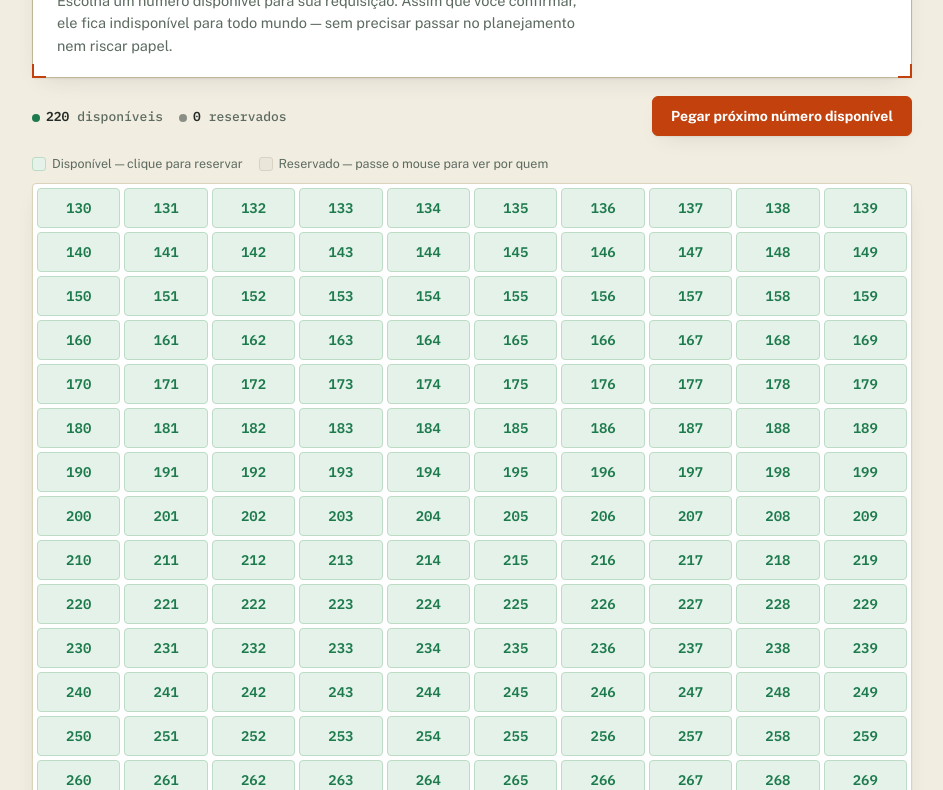
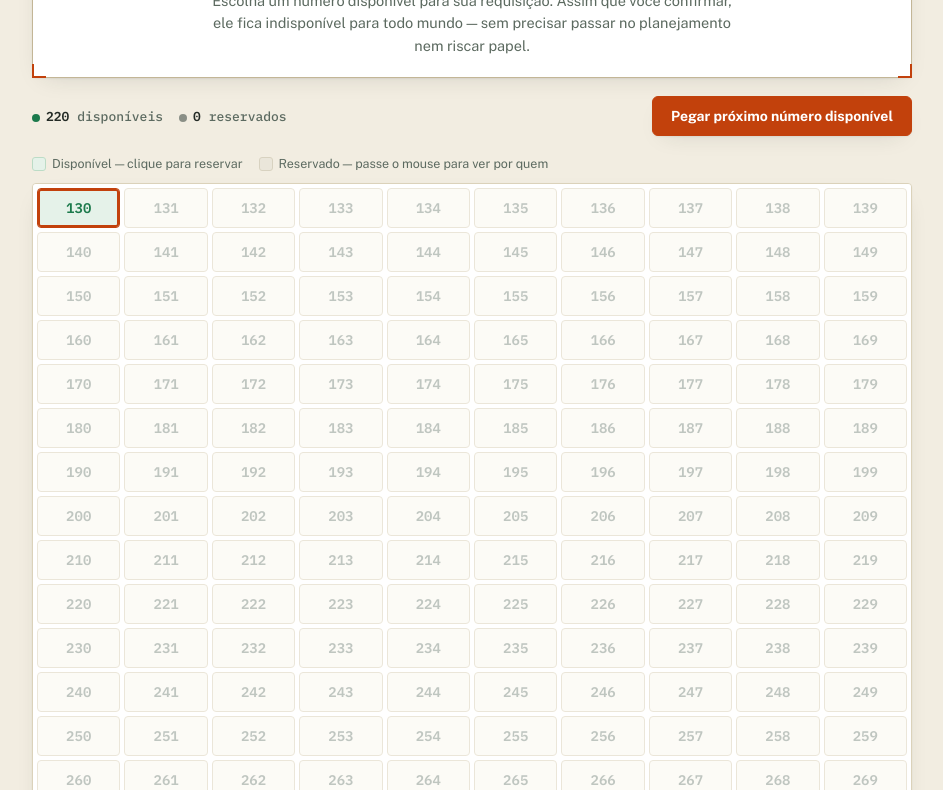
Before and after one commit to Ryan-Wes/painel-rmo, a plain HTML site: page index.html in a window 1280 px wide. Shown: the part 119-909 px from the top of the page, without its empty margins (168-1111 px from the left). Drawn offline with nearby package versions, Linux system fonts and the light colour scheme; no server answers.

Commit message:
Centraliza cabecalho e trava reserva em ordem sequencial

```diff
--- a/app.js
+++ b/app.js
@@ -33,19 +33,29 @@
 
   function render(){
     var availCount = 0, takenCount = 0;
+    var next = lowestAvailable();
     for(var n = MIN; n <= MAX; n++){
       var rec = state[n];
       var c = cells[n];
       if(rec){
         takenCount++;
         c.el.classList.add('taken');
+        c.el.classList.remove('locked', 'next');
         var when = '';
         try{ if(rec.takenAt) when = rec.takenAt.toDate().toLocaleDateString('pt-BR', {day:'2-digit', month:'2-digit'}); }catch(e){}
         c.tip.textContent = (rec.takenBy || 'alguém') + (when ? (' · ' + when) : ' · agora mesmo') + ' · clique para liberar';
       } else {
         availCount++;
         c.el.classList.remove('taken');
-        c.tip.textContent = '';
+        if(n === next){
+          c.el.classList.remove('locked');
+          c.el.classList.add('next');
+          c.tip.textContent = '';
+        } else {
+          c.el.classList.add('locked');
+          c.el.classList.remove('next');
+          c.tip.textContent = 'Reserve em ordem — pegue o ' + next + ' primeiro';
+        }
       }
     }
     document.getElementById('statAvail').textContent = availCount;
@@ -62,6 +72,8 @@
     if(!db){ return; }
     if(state[n]){
       releaseFlow(n);
+    } else if(n !== lowestAvailable()){
+      alert('As requisições são reservadas em ordem. Pegue o número ' + lowestAvailable() + ' primeiro.');
     } else {
       autoMode = false;
       openModal(n);
--- a/styles.css
+++ b/styles.css
@@ -64,6 +64,7 @@ body{
   padding:22px 24px 20px;
   box-shadow:var(--shadow);
   margin-bottom:18px;
+  text-align:center;
 }
 .corner{ position:absolute; width:14px; height:14px; }
 .corner.tl{top:-1px;left:-1px;border-top:2px solid var(--accent);border-left:2px solid var(--accent);}
@@ -81,7 +82,7 @@ h1{
   font-weight:800; font-size:clamp(22px,4vw,30px); letter-spacing:-0.01em;
   margin:0 0 6px; text-wrap:balance;
 }
-.sub{ color:var(--ink-soft); font-size:14.5px; line-height:1.55; margin:0; max-width:60ch; }
+.sub{ color:var(--ink-soft); font-size:14.5px; line-height:1.55; margin:0 auto; max-width:60ch; }
 
 /* ---------- Stat / action bar ---------- */
 .bar{ display:flex; flex-wrap:wrap; align-items:center; gap:14px; margin:16px 0 20px; }
@@ -130,6 +131,16 @@ button{ font:inherit; }
 .cell.taken{ border-color:var(--taken-line); background:var(--taken-bg); color:var(--taken); cursor:pointer; }
 .cell.taken .num{ text-decoration:line-through; text-decoration-thickness:1.5px; }
 
+.cell.locked{
+  background:var(--surface-2); border-color:var(--line); color:var(--ink-faint);
+  cursor:not-allowed; opacity:.55;
+}
+.cell.locked:hover{ filter:none; }
+
+.cell.next{
+  border-color:var(--accent); box-shadow:0 0 0 2px var(--accent) inset;
+}
+
 .tip{
   position:absolute; left:50%; bottom:calc(100% + 6px); transform:translateX(-50%);
   background:var(--ink); color:var(--paper);
@@ -138,6 +149,7 @@ button{ font:inherit; }
   z-index:5; pointer-events:none; opacity:0; transition:opacity .1s ease;
 }
 .cell.taken:hover .tip, .cell.taken:focus-visible .tip{ opacity:1; }
+.cell.locked:hover .tip, .cell.locked:focus-visible .tip{ opacity:1; }
 
 .footnote{ margin-top:16px; font-size:12px; color:var(--ink-faint); line-height:1.6; }
 
```
Also changed, not shown: 1 other file.
